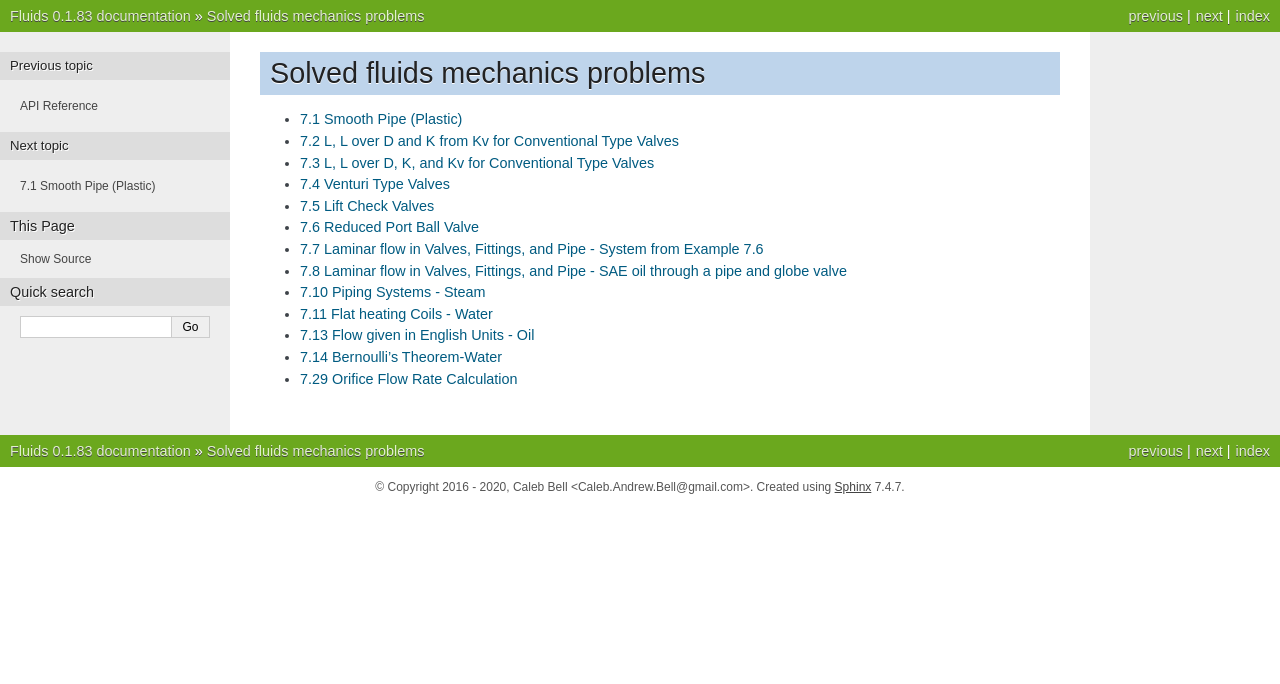
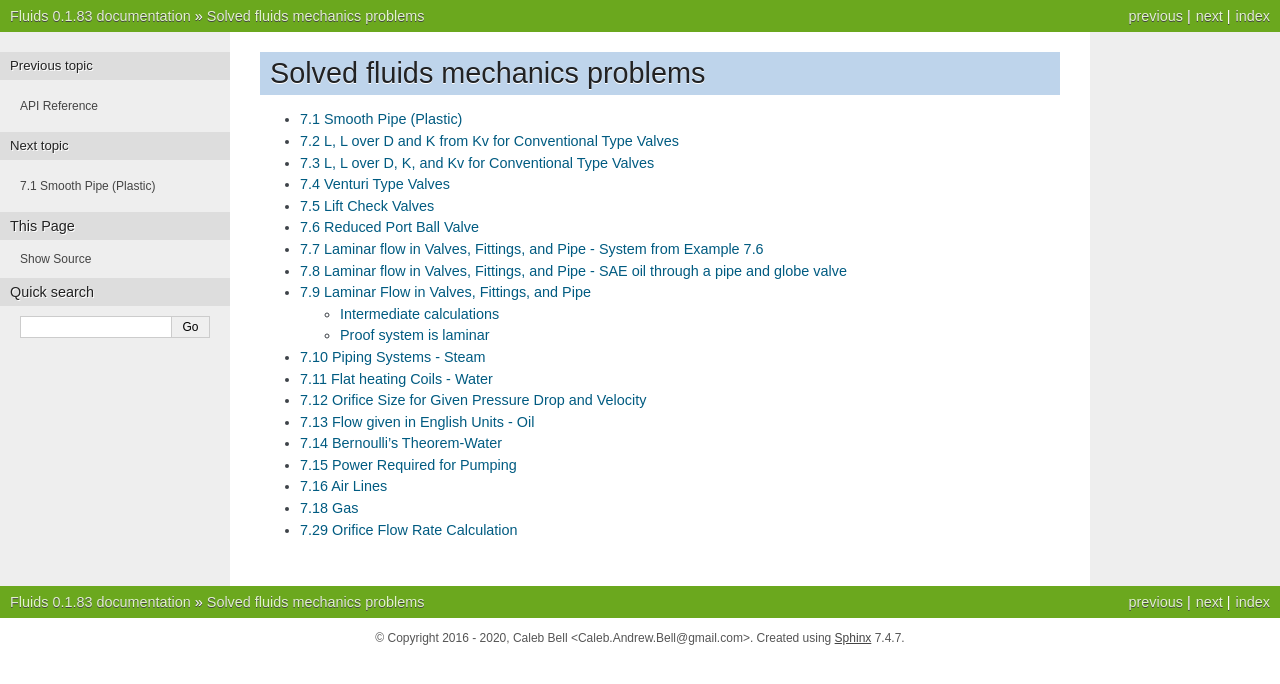
Before and after one commit to CalebBell/fluids, a Sphinx documentation site: the page built from docs/examples.rst, in a window 1280 px wide. Shown: the top 684 px of the page. Built offline with Sphinx 7.4.7, drawn with Linux system fonts in a browser that asks for light colours; pages that are not in the unit, such as notebooks, are missing from menus.

Commit message:
Fix new examples appearing in documentation

```diff
--- a/docs/examples.rst
+++ b/docs/examples.rst
@@ -11,8 +11,13 @@ Solved fluids mechanics problems
     Examples/Crane TP 410 Solved Problems/7.6 Reduced Port Ball Valve.ipynb
     Examples/Crane TP 410 Solved Problems/7.7 Laminar flow in Valves, Fittings, and Pipe - System from Example 7.6.ipynb
     Examples/Crane TP 410 Solved Problems/7.8 Laminar flow in Valves, Fittings, and Pipe - SAE oil through a pipe and globe valve.ipynb
+    Examples/Crane TP 410 Solved Problems/7.9 Laminar Flow in Valves, Fittings, and Pipe.ipynb
     Examples/Crane TP 410 Solved Problems/7.10 Piping Systems - Steam.ipynb
     Examples/Crane TP 410 Solved Problems/7.11 Flat heating Coils - Water.ipynb
+    Examples/Crane TP 410 Solved Problems/7.12 Orifice Size for Given Pressure Drop and Velocity.ipynb
     Examples/Crane TP 410 Solved Problems/7.13 Flow given in English Units - Oil.ipynb
     Examples/Crane TP 410 Solved Problems/7.14 Bernoulli's Theorem-Water.ipynb
+    Examples/Crane TP 410 Solved Problems/7.15 Power Required for Pumping.ipynb
+    Examples/Crane TP 410 Solved Problems/7.16 Air Lines.ipynb
+    Examples/Crane TP 410 Solved Problems/7.18 Gas.ipynb
     Examples/Crane TP 410 Solved Problems/7.29 Orifice Flow Rate Calculation.ipynb
```
Also changed, not shown: docs/Examples/Crane TP 410 Solved Problems/7.9 Laminar Flow in Valves, Fittings, and Pipe.ipynb.
